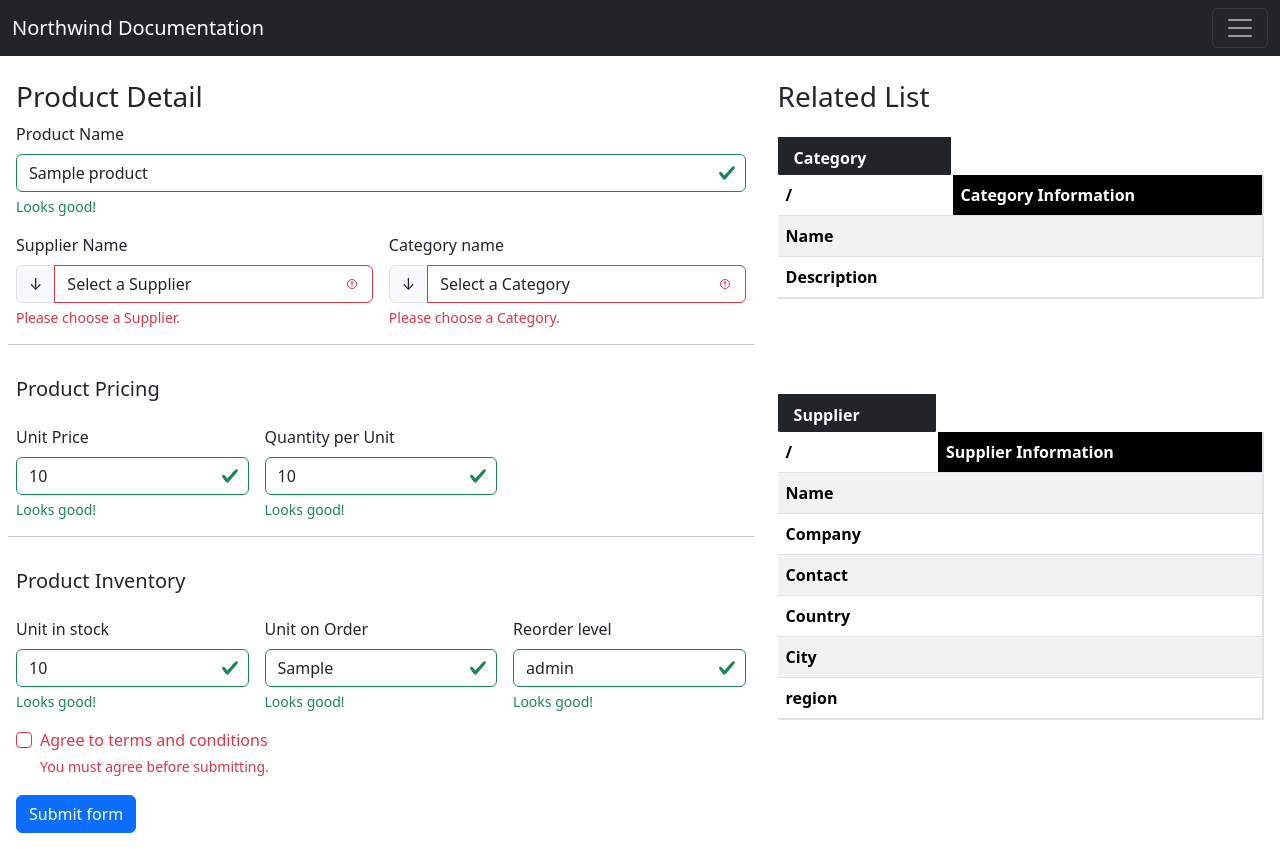
After one commit to kazimmsyed/Inventory_Dashboard, a FastAPI app: template fastapi/Inventory_Management/templates/product_detail.html in a window 1280 px wide. The commit adds this page. Run offline with FastAPI, Linux system fonts and the light colour scheme; the template is opened without the code that fills it: most values are stand-ins (such as "Sample title", 1, 10 or a date in 2020); lists and menus that the app fills with data are empty; some libraries are stand-ins or nearby versions.

Commit message:
created product detail page

```diff
--- a/fastapi/Inventory_Management/static/js/product.js
+++ b/fastapi/Inventory_Management/static/js/product.js
@@ -78,7 +78,7 @@ function updateTable(products,page,page_size) {
     // 1. Clear existing rows
     tbody.innerHTML = "";
 
-    count=10*(page-1);//10*20 for page 3
+    count=page_size*(page-1);//10*20 for page 3
     // 2. Build new rows
     let counter=1
     counter+=count//20+1
@@ -86,16 +86,18 @@ function updateTable(products,page,page_size) {
         const row = `
             <tr class="table-active">
                 <td>${counter}</td>
-                <td>${item.product_name}</td>
+
+                <td><a href="id/${item.product_id}/html">${item.product_name}</a></td>
                 <td>${item.units_in_stock}</td>
                 <td>${item.unit_price}</td>
-                <td>${item.supplier_name}</td>
-                <td>${item.category_name}</td>
-                <td>
-                <button onclick="window.location.href='/products/{{ user.id }}'" type="button"
-                class="btn btn-info">
-                Edit
-                </button>
+                <td>${item.unit_on_order}</td>
+                <td><a href="/supplier/${item.supplier_id}">${item.supplier_name}</a></td>
+                <td><a href="/category/${item.category_id}">${item.category_name}</a></td>
+<!--                <td>-->
+<!--                <button onclick="window.location.href='/products/{{ user.id }}'" type="button"-->
+<!--                class="btn btn-info">-->
+<!--                Edit-->
+<!--                </button>-->
 
             </tr>
         `;
--- /dev/null
+++ b/fastapi/Inventory_Management/templates/product_detail.html
@@ -0,0 +1,301 @@
+{% include "partials/layout.html" %}
+{% block style_block %}
+<link type="text/css" rel="stylesheet" href="{{url_for('static',path='/css/login.css') }}" \>
+<style>
+    .draw-border{
+        border:0px solid black;
+    }
+
+body{
+    /*background-color:#1C1F21;*/
+    /*background-image: url("https://images.unsplash.com/photo-1588345921523-c2dcdb7f1dcd?q=80&w=1740&auto=format&fit=crop&ixlib=rb-4.1.0&ixid=M3wxMjA3fDB8MHxwaG90by1wYWdlfHx8fGVufDB8fHx8fA%3D%3D");*/
+    /*background-size: contain;*/
+    /*color:white;*/
+
+}
+#grid_detail{
+    display: grid;
+    grid-template-columns:  3fr 2fr;
+    column-gap:2rem;
+    padding:1rem;
+}
+
+#product_detail_sec{
+    border-color: pink;
+}
+#related_list_sec{
+    display: flex;
+    flex-direction: column;
+    justify-content: space-between;
+    height:82vh;
+}
+
+.tb_title{
+    padding-left:1em;
+    padding-bottom:5px;
+    color:white;
+}
+
+.helper_title::before{
+    content:"";
+    position:absolute;
+    width:100%;
+    height: 100%;
+    top:-100%;
+    left:0%;
+    background-color: #212529;
+    border:2px solid white;
+    border-bottom: none;
+    border-left:none;
+    border-radius:2%;
+    z-index:-1;
+}
+
+table{
+    border:2px solid white;
+    border-top:none;
+    border-left:none;
+}
+
+thead th:nth-child(2){
+    white-space: nowrap;
+    color:white;
+    background-color: black;
+}
+
+@media(max-width:900px){
+    #grid_detail{
+    grid-template-columns:2fr 2fr;
+    row-gap:1rem;
+    }
+}
+
+@media(max-width: 600px){
+    #grid_detail{
+    grid-template-columns:1fr;
+    row-gap:1rem;
+    }
+}
+
+
+</style>
+{% endblock %}
+
+{% block content %}
+<br>
+    <div id="grid_detail" class="draw-border">
+    <main id="product_detail_sec" class="draw-border">
+        <h3>Product Detail</h3>
+            <form class="row g-3">
+    <div class="col-lg-12">
+    <label for="product_name" class="form-label">Product Name</label>
+    <input type="text" class="form-control is-valid" id="product_name" value="{{ product.product_name }}" required>
+    <div class="valid-feedback">
+      Looks good!
+    </div>
+    </div>
+
+      <div class=" col-lg-6">
+    <label for="supplier_select" class="form-label">Supplier Name</label>
+    <div class="input-group has-validation">
+      <span class="input-group-text" id="inputGroupPrepend3">&#8595</span>
+<!--      <input type="text" class="form-control is-invalid" id="supplier_id" aria-describedby="inputGroupPrepend3 validationServerUsernameFeedback" required>-->
+        <select name="supplier_id" id="supplier_select" class="form-select form-control is-invalid">
+  <option value="" selected disabled>Select a Supplier</option>
+  <option value="18">Aux joyeux ecclésiastiques</option>
+  <option value="16">Bigfoot Breweries</option>
+  <option value="5">Cooperativa de Quesos 'Las Cabras'</option>
+  <option value="27">Escargots Nouveaux</option>
+  <option value="1">Exotic Liquids</option>
+  <option value="14">Formaggi Fortini s.r.l.</option>
+  <option value="29">Forêts d'érables</option>
+  <option value="24">G'day, Mate</option>
+  <option value="28">Gai pâturage</option>
+  <option value="3">Grandma Kelly's Homestead</option>
+  <option value="11">Heli Süßwaren GmbH & Co. KG</option>
+  <option value="23">Karkki Oy</option>
+  <option value="20">Leka Trading</option>
+  <option value="21">Lyngbysild</option>
+  <option value="25">Ma Maison</option>
+  <option value="6">Mayumi's</option>
+  <option value="19">New England Seafood Cannery</option>
+  <option value="2">New Orleans Cajun Delights</option>
+  <option value="13">Nord-Ost-Fisch Handelsgesellschaft mbH</option>
+  <option value="15">Norske Meierier</option>
+  <option value="9">PB Knäckebröd AB</option>
+  <option value="26">Pasta Buttini s.r.l.</option>
+  <option value="7">Pavlova, Ltd.</option>
+  <option value="12">Plutzer Lebensmittelgroßmärkte AG</option>
+  <option value="10">Refrescos Americanas LTDA</option>
+  <option value="8">Specialty Biscuits, Ltd.</option>
+  <option value="17">Svensk Sjöföda AB</option>
+  <option value="4">Tokyo Traders</option>
+  <option value="22">Zaanse Snoepfabriek</option>
+</select>
+      <div id="validationServerSupplierFeedback" class="invalid-feedback">
+        Please choose a Supplier.
+      </div>
+    </div>
+  </div>
+
+    <div class="col-lg-6">
+    <label for="category_id" class="form-label">Category name</label>
+    <div class="input-group has-validation">
+      <span class="input-group-text" id="inputGroupPrepend4">&#8595</span>
+      <select id="category_id" class="form-select form-control is-invalid" aria-describedby="inputGroupPrepend4 validationServerUsernameFeedback" required>
+          <option selected disabled>Select a Category</option>
+          <option value="1">Beverages</option>
+          <option value="2">Condiments</option>
+          <option value="3">Confections</option>
+          <option value="4">Dairy Products</option>
+          <option value="5">Grains/Cereals</option>
+          <option value="6">Meat/Poultry</option>
+          <option value="7">Produce</option>
+          <option value="8">Seafood</option>
+
+    </select>
+<!--      <input type="text" class="form-control is-invalid" id="category_id" aria-describedby="inputGroupPrepend4 validationServerUsernameFeedback" required>-->
+      <div id="validationServerUsernameFeedback" class="invalid-feedback">
+        Please choose a Category.
+      </div>
+    </div>
+  </div>
+
+<hr>
+<h5>Product Pricing</h5>
+    <div class="col-md-6 col-lg-4">
+    <label for="unit_price" class="form-label">Unit Price</label>
+    <input type="text" class="form-control is-valid" id="unit_price" value="{{ product.unit_price }}" required>
+    <div class="valid-feedback">
+      Looks good!
+    </div>
+  </div>
+
+    <div class="col-md-6 col-lg-4">
+    <label for="quantity_per_unit" class="form-label">Quantity per Unit</label>
+    <input type="text" class="form-control is-valid" id="quantity_per_unit" value="{{ product.quantity_per_unit }}" required>
+    <div class="valid-feedback">
+      Looks good!
+    </div>
+  </div>
+<hr>
+<h5>Product Inventory</h5>
+     <div class="col-md-6 col-lg-4">
+    <label for="unit_in_stock" class="form-label">Unit in stock</label>
+    <input type="text" class="form-control is-valid" id="unit_in_stock" value="{{ product.unit_in_stock }}" required>
+    <div class="valid-feedback">
+      Looks good!
+    </div>
+  </div>
+    <div class="col-md-4">
+    <label for="unit_on_order" class="form-label">Unit on Order</label>
+    <input type="text" class="form-control is-valid" id="unit_on_order" value="{{ product.unit_on_order }}" required>
+    <div class="valid-feedback">
+      Looks good!
+    </div>
+  </div>
+    <div class="col-md-4">
+    <label for="unit_on_order" class="form-label">Reorder level</label>
+    <input type="b" class="form-control is-valid" id="reorder_level" value="{{ product.reorder_level }}" required>
+    <div class="valid-feedback">
+      Looks good!
+    </div>
+  </div>
+<!--    <div class="col-md-4">-->
+<!--    <label for="unit_on_order" class="form-label">Discontinued</label>-->
+<!--    <input type="text" class="form-control is-valid" id="discontinued" value="Otto" required>-->
+<!--    <div class="valid-feedback">-->
+<!--      Looks good!-->
+<!--    </div>-->
+<!--  </div>-->
+
+
+  <div class="col-12">
+    <div class="form-check">
+      <input class="form-check-input is-invalid" type="checkbox" value="" id="invalidCheck3" aria-describedby="invalidCheck3Feedback" required>
+      <label class="form-check-label" for="invalidCheck3">
+        Agree to terms and conditions
+      </label>
+      <div id="invalidCheck3Feedback" class="invalid-feedback">
+        You must agree before submitting.
+      </div>
+    </div>
+  </div>
+  <div class="col-12">
+    <button class="btn btn-primary" type="submit">Submit form</button>
+  </div>
+</form>
+
+    </main>
+
+    <aside id="related_list_sec" class="draw-border">
+        <section id="category_sec">
+            <h3>Related List</h3>
+            <br>
+            <div class="tb_title"><b>Category</b></div>
+            <table class="table table-striped">
+                <thead>
+                     <tr>
+                         <th class="helper_title" style="position: relative">/</th>
+                         <th>Category Information</th>
+                     </tr>
+                </thead>
+                <tbody>
+                    <tr>
+                        <th>Name</th>
+                        <td></td>
+                    </tr>
+                    <tr>
+                        <th>Description</th>
+                        <td></td>
+                    </tr>
+                </tbody>
+            </table>
+        </section>
+
+        <section id="supplier_sec">
+            <div class="tb_title"><b>Supplier</b></div>
+            <table class="table table-striped">
+                <thead>
+                     <tr>
+                         <th class="helper_title" style="position: relative">/</th>
+                         <th>Supplier Information</th>
+                     </tr>
+                </thead>
+                <tbody>
+                    <tr>
+                        <th>Name</th>
+                        <td></td>
+                    </tr>
+                    <tr>
+                        <th>Company</th>
+                        <td></td>
+                    </tr>
+                    <tr>
+                        <th>Contact</th>
+                        <td></td>
+                    </tr>
+                    <tr>
+                        <th>Country</th>
+                        <td></td>
+                    </tr>
+                    <tr>
+                        <th>City</th>
+                        <td></td>
+                    </tr>
+                    <tr>
+                        <th>region</th>
+                        <td></td>
+                    </tr>
+                </tbody>
+            </table>
+        </section>
+    </aside>
+    </div>
+{% endblock %}
+{% block js_block %}
+<script src="{{url_for('static',path='js/product.js') }}" defer></script>
+<script>
+
+</script>
+{% endblock %}
```
Also changed, not shown: fastapi/Inventory_Management/routers/Inventory_Management.py (+29 -4 lines), fastapi/Inventory_Management/templates/products.html (+11 -10 lines), fastapi/Inventory_Management/templates/template_ref.html (added, +19 -0 lines).
